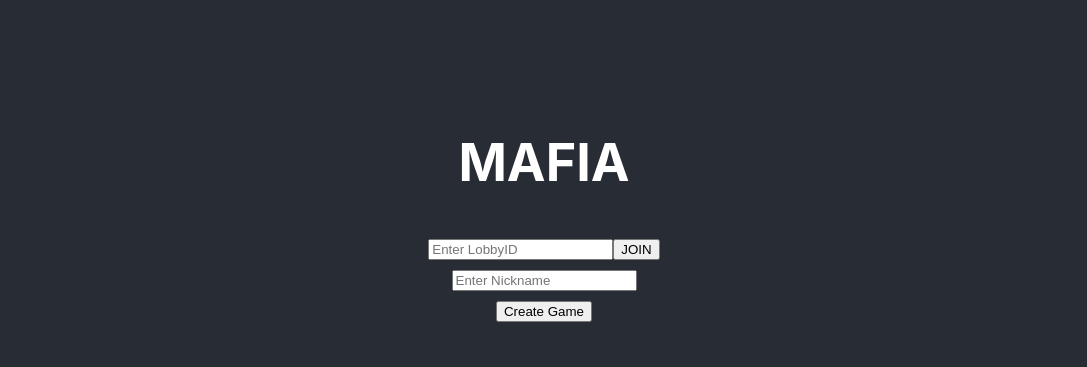
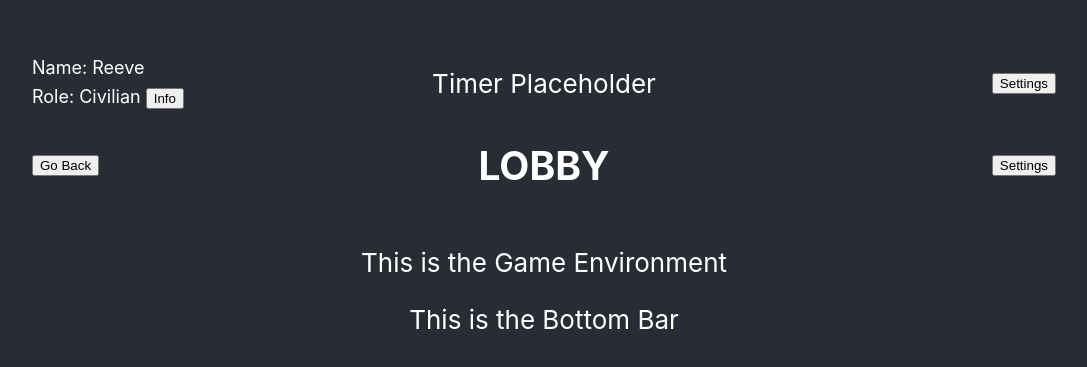
Before and after one commit to Mafia-Hands/Mafia, a React (Create React App) app in the folder frontend/: page / in a window 1280 px wide. Shown: the part 191-558 px from the top of the page, without its empty margins (96-1183 px from the left). Built offline with nearby package versions, Linux system fonts and the light colour scheme.

Commit message:
Configurable Top Bar (#61)
* Conditionally Rended Top Bar Game components

* Remove old Top Bar component

* New Top Bar for non-game situations

* Add TopBarSettings to App.js

```diff
--- a/frontend/src/App.js
+++ b/frontend/src/App.js
@@ -1,17 +1,23 @@
-import './App.css'
-import CodeJoinBar from './Components/CodeJoinBar'
-import CreateGame from './Components/CreateGame'
-import NicknameBar from './Components/NicknameBar'
+import './App.css';
+import TopBarSettings from './Components/TopBarSettings';
+import TopBarGame from './Components/TopBarGame';
+import GameEnv from './Components/GameEnv';
+import BottomBar from './Components/BottomBar';
+
 
 function App() {
     return (
         <div className="App">
             <header className="App-header">
-                <div style={{ width: '100%' }}>
-                    <h1>MAFIA</h1>
-                    <CodeJoinBar/>
-                    <NicknameBar />
-                    <CreateGame />
+                <div style={{ width: '80%' }}>
+                    <TopBarGame
+                        userDetails={['Reeve', 'Civilian']}
+                        showTimer={true}
+                        showRole={true}
+                    />
+                    <TopBarSettings currentScreen="LOBBY" showSettings={true} />
+                    <GameEnv />
+                    <BottomBar />
                 </div>
             </header>
         </div>
--- /dev/null
+++ b/frontend/src/Components/TopBarGame.jsx
@@ -0,0 +1,27 @@
+import { React } from 'react';
+import styles from '../Styles/TopBarGame.module.css';
+
+/**
+ * @param userDetails [{userName: <string>, role: <string>}]
+ * @param showTimer true/false OPTIONAL prop that will render Timer if true
+ * @param showRole true/false OPTIONAL prop that will render Role if true
+ */
+
+const TopBarGame = ({ userDetails, showTimer, showRole }) => {
+    const [userName, role] = userDetails;
+    return (
+        <div className={styles.container}>
+            <p className={styles.userName}>{`Name: ${userName}`}</p>
+            {showRole && (
+                <div className={styles.userRole}>
+                    <span>{`Role: ${role}   `}</span>
+                    <button>Info</button>
+                </div>
+            )}
+            {showTimer && <div className={styles.timer}>Timer Placeholder</div>}
+            <button className={styles.settingsButton}>Settings</button>
+        </div>
+    );
+};
+
+export default TopBarGame;
--- /dev/null
+++ b/frontend/src/Components/TopBarSettings.jsx
@@ -0,0 +1,22 @@
+import { React } from 'react';
+import styles from '../Styles/TopBarSettings.module.css';
+
+/**
+ * @param currentScreen true/false OPTIONAL prop that will current screen Header text if true
+ * @param showSettings true/false OPTIONAL prop that will render settings button if true
+ */
+const TopBarGame = ({ currentScreen, showSettings }) => {
+    return (
+        <div className={styles.container}>
+            <button className={styles.backButton}>Go Back</button>
+            {currentScreen && (
+                <h2 className={styles.header}>{`${currentScreen}`}</h2>
+            )}
+            {showSettings && (
+                <button className={styles.settingsButton}>Settings</button>
+            )}
+        </div>
+    );
+};
+
+export default TopBarGame;
--- a/frontend/src/Styles/TopBar.module.css
+++ b/frontend/src/Styles/TopBarGame.module.css
@@ -5,6 +5,11 @@
 
 .userRole {
     grid-area: userRole;
+    justify-self: start;
+}
+
+.info {
+    grid-area: info;
     justify-self: start;
 }
 
@@ -26,10 +31,12 @@
         'userName Timer Settings'
         'userRole Timer Settings';
     align-items: center;
+    justify-items: start;
     width: 100%;
 }
 
-.container p {
+.container p,
+span {
     margin: 0;
     font-size: calc(10px + 1vmin);
 }
--- /dev/null
+++ b/frontend/src/Styles/TopBarSettings.module.css
@@ -0,0 +1,28 @@
+.backButton {
+    grid-area: BackButton;
+    justify-self: start;
+}
+
+.header {
+    grid-area: Header;
+    justify-self: center;
+}
+
+.settingsButton {
+    grid-area: Settings;
+    justify-self: end;
+}
+
+.container {
+    display: grid;
+    grid-template-columns: 1fr 4fr 1fr;
+    grid-template-rows: auto;
+    grid-template-areas: 'BackButton Header Settings';
+    align-items: center;
+    width: 100%;
+}
+
+.container p {
+    margin: 0;
+    font-size: calc(10px + 1vmin);
+}
```
Also changed, not shown: frontend/src/Components/TopBar.jsx (deleted, +0 -15 lines).
